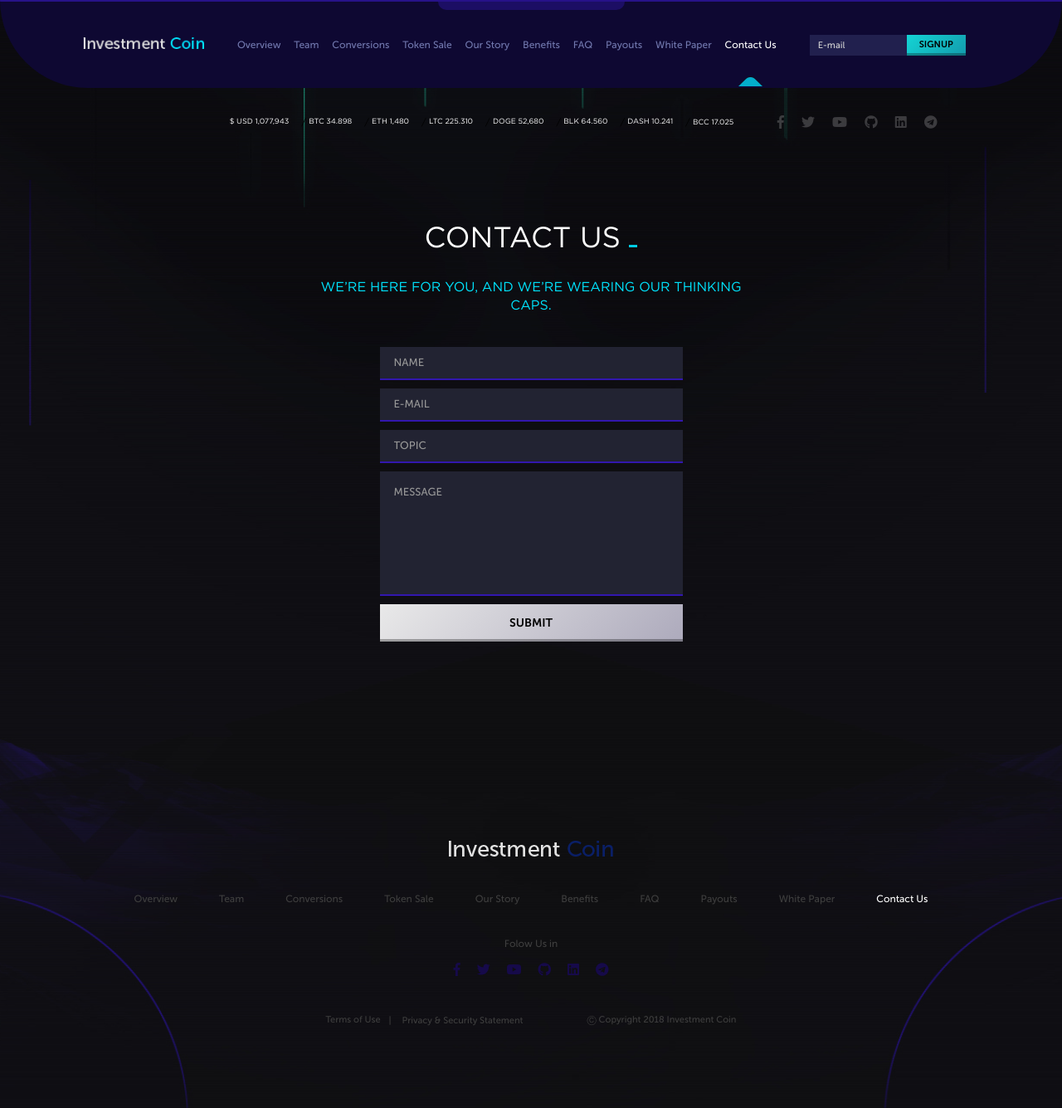
After one commit to wesandradealves-jobs/investment-coin, a PHP site: page /contactus.html in a window 1280 px wide. The commit adds this page. Shown: the whole page at 83% size. Run offline with PHP 8.4, Linux system fonts and the light colour scheme; some libraries are stand-ins or nearby versions.

Commit message:
- Whitepaper; - Backtotop button

```diff
--- a/assets/css/pages/contact/_contact.sass
+++ b/assets/css/pages/contact/_contact.sass
@@ -1,3 +1,6 @@
+.pg-contact
+    #wrap
+        background-image: url(assets/imgs/BG3.jpg)
 .contact-form
     margin: 0 auto
     max-width: 365px
--- a/assets/css/tools/_general.sass
+++ b/assets/css/tools/_general.sass
@@ -9,7 +9,6 @@ p
 .pg-interna
     #wrap
         align-items: flex-start
-        background-image: url(assets/imgs/BG3.jpg)
         @extend .flex
         flex-flow: column wrap
         justify-content: space-between
--- a/assets/js/functions.js
+++ b/assets/js/functions.js
@@ -23,5 +23,5 @@ $(document).ready(function () {
     $(".token-sale-steps > li.-active").prevAll().addClass("-active");
     $(window).scroll(function(event){
         closeMenu();
-	});
+    });
 });
--- /dev/null
+++ b/contactus.html
@@ -0,0 +1,256 @@
+<!DOCTYPE html>
+<html lang="en">
+  <head>
+    <title>Investment Coin - Welcome to your future Investment</title>
+    <meta charset="UTF-8">
+    <meta name="viewport" content="width=device-width, initial-scale=1">
+    <meta property="og:type" content="website">
+    <meta property="og:title" content="">
+    <meta property="og:description" content="">
+    <meta property="og:url" content="">
+    <meta property="og:site_name" content="">
+    <meta property="og:image" content="screenshot.png">
+    <meta name="apple-mobile-web-app-capable" content="yes">
+    <meta name="HandheldFriendly" content="true">
+    <link rel="canonical" href="">
+    <link rel="apple-touch-icon" href="favico.png">
+    <link rel="shortcut icon" type="image/png" href="favico.png">
+  </head>
+  <body class="pg-interna pg-contact">
+    <div id="wrap">
+      <nav class="navigation -mobile">
+        <ul>
+          <li><a title="Overview" href="javascript:void(0)">Overview</a></li>
+          <li><a title="Team" href="javascript:void(0)">Team</a></li>
+          <li><a title="Conversions" href="javascript:void(0)">Conversions</a></li>
+          <li><a title="Token Sale" href="javascript:void(0)">Token Sale</a></li>
+          <li><a title="Our Story" href="javascript:void(0)">Our Story</a></li>
+          <li><a title="Benefits" href="javascript:void(0)">Benefits</a></li>
+          <li><a title="FAQ" href="javascript:void(0)">FAQ</a></li>
+          <li><a title="Payouts" href="">Payouts</a></li>
+          <li><a title="White Paper" href="whitepaper.html">White Paper</a></li>
+          <li><a title="Contact Us" href="contactus.html">Contact Us</a></li>
+          <li>
+            <ul class="social-networks">
+              <li>
+                <a href="">
+                  <i class="fab fa-facebook-f"></i>
+                </a>
+              </li>
+              <li>
+                <a href="">
+                  <i class="fab fa-twitter"></i>
+                </a>
+              </li>
+              <li>
+                <a href="">
+                  <i class="fab fa-youtube"></i>
+                </a>
+              </li>
+              <li>
+                <a href="">
+                  <i class="fab fa-github"></i>
+                </a>
+              </li>
+              <li>
+                <a href="">
+                  <i class="fab fa-linkedin"></i>
+                </a>
+              </li>
+              <li>
+                <a href="">
+                  <i class="fab fa-telegram"></i>
+                </a>
+              </li>
+            </ul>
+          </li>
+        </ul>
+      </nav>
+      <header class="header">
+        <div class="container">
+          <h1 class="logo">
+            <a class="logo-anchor" href="index.html" title="Investment Coin - Welcome to your future Investment">
+              <img height="20" src="assets/imgs/logo.png" alt="Investment Coin - Welcome to your future Investment" />
+            </a>
+          </h1>
+          <nav class="navigation -main-navigation">
+            <ul>
+              <li><a title="Overview" href="javascript:void(0)">Overview</a></li>
+              <li><a title="Team" href="javascript:void(0)">Team</a></li>
+              <li><a title="Conversions" href="javascript:void(0)">Conversions</a></li>
+              <li><a title="Token Sale" href="javascript:void(0)">Token Sale</a></li>
+              <li><a title="Our Story" href="javascript:void(0)">Our Story</a></li>
+              <li><a title="Benefits" href="javascript:void(0)">Benefits</a></li>
+              <li><a title="FAQ" href="javascript:void(0)">FAQ</a></li>
+              <li><a title="Payouts" href="">Payouts</a></li>
+              <li><a title="White Paper" href="whitepaper.html">White Paper</a></li>
+              <li><a title="Contact Us" href="contactus.html">Contact Us</a></li>
+              <li>
+                  <button onclick="mobileNavigation(this)" type="button" class="tcon tcon-menu--xcross" aria-label="toggle menu">
+                      <span class="tcon-menu__lines" aria-hidden="true"></span>
+                      <span class="tcon-visuallyhidden">toggle menu</span>
+                  </button>
+              </li>
+            </ul>
+          </nav>
+          <div class="newsletter">
+            <form action="">
+              <input type="text" placeholder="E-mail" required />
+              <input class="btn -btn-1" type="submit" value="Signup" />
+            </form>
+          </div>
+        </div>
+        <div class="header-footer">
+          <ul class="cotation">
+            <li>$ USD 1,077,943</li>
+            <li>BTC 34.898</li>
+            <li>ETH 1,480</li>
+            <li>LTC 225.310</li>
+            <li>DOGE 52,680</li>
+            <li>BLK 64.560</li>
+            <li>DASH 10.241</li>
+            <li>BCC 17.025</li>
+          </ul>
+          <ul class="social-networks">
+            <li>
+              <a href="">
+                <i class="fab fa-facebook-f"></i>
+              </a>
+            </li>
+            <li>
+              <a href="">
+                <i class="fab fa-twitter"></i>
+              </a>
+            </li>
+            <li>
+              <a href="">
+                <i class="fab fa-youtube"></i>
+              </a>
+            </li>
+            <li>
+              <a href="">
+                <i class="fab fa-github"></i>
+              </a>
+            </li>
+            <li>
+              <a href="">
+                <i class="fab fa-linkedin"></i>
+              </a>
+            </li>
+            <li>
+              <a href="">
+                <i class="fab fa-telegram"></i>
+              </a>
+            </li>
+          </ul>
+        </div>
+      </header>
+      <main class="main">
+        <div class="inner-wrap">
+          <section class="contact">
+            <div class="container">
+              <div class="grid">
+                <div>
+                  <h3 class="grid-title">
+                    Contact Us
+                  </h3>
+                  <p class="highlight">we’re here for you, and we’re wearing our thinking caps.</p>
+                  <form action="" class="contact-form">
+                    <span>
+                      <input type="text" placeholder="Name" />
+                    </span>
+                    <span>
+                      <input type="email" placeholder="E-mail" />
+                    </span>
+                    <span>
+                      <input type="text" placeholder="Topic" />
+                    </span>
+                    <span>
+                      <textarea name="" id="" placeholder="Message"></textarea>
+                    </span>
+                    <span>
+                      <input type="submit" class="btn -btn-2" />
+                    </span>
+                  </form>
+                </div>
+              </div>
+            </div>
+          </section>
+        </div>
+      </main>
+      <footer class="footer">
+        <div class="container">
+          <h5 class="logo">
+            <a class="logo-anchor" href="index.html" title="Investment Coin - Welcome to your future Investment">
+              <img height="20" src="assets/imgs/footer-logo.png" alt="Investment Coin - Welcome to your future Investment" />
+            </a>
+          </h5>
+          <nav class="navigation">
+            <ul>
+              <li><a title="Overview" href="javascript:void(0)">Overview</a></li>
+              <li><a title="Team" href="javascript:void(0)">Team</a></li>
+              <li><a title="Conversions" href="javascript:void(0)">Conversions</a></li>
+              <li><a title="Token Sale" href="javascript:void(0)">Token Sale</a></li>
+              <li><a title="Our Story" href="javascript:void(0)">Our Story</a></li>
+              <li><a title="Benefits" href="javascript:void(0)">Benefits</a></li>
+              <li><a title="FAQ" href="javascript:void(0)">FAQ</a></li>
+              <li><a title="Payouts" href="">Payouts</a></li>
+              <li><a title="White Paper" href="whitepaper.html">White Paper</a></li>
+              <li><a title="Contact Us" href="contactus.html">Contact Us</a></li>
+            </ul>
+          </nav>
+          <h6>Folow Us in</h6>
+          <ul class="social-networks">
+            <li>
+              <a href="">
+                <i class="fab fa-facebook-f"></i>
+              </a>
+            </li>
+            <li>
+              <a href="">
+                <i class="fab fa-twitter"></i>
+              </a>
+            </li>
+            <li>
+              <a href="">
+                <i class="fab fa-youtube"></i>
+              </a>
+            </li>
+            <li>
+              <a href="">
+                <i class="fab fa-github"></i>
+              </a>
+            </li>
+            <li>
+              <a href="">
+                <i class="fab fa-linkedin"></i>
+              </a>
+            </li>
+            <li>
+              <a href="">
+                <i class="fab fa-telegram"></i>
+              </a>
+            </li>
+          </ul>
+          <div class="copyright">
+            <nav>
+              <ul>
+                <li><a href="#" title="Terms of Use">Terms of Use</a></li>
+                <li><a href="#" title="Privacy & Security Statement">Privacy & Security Statement</a></li>
+              </ul>
+            </nav>
+            <p>
+              &#x24B8; Copyright 2018 Investment Coin
+            </p>
+          </div>
+        </div>
+      </footer>
+    </div>
+    <script defer src="./assets/js/vendors.js"></script>
+    <noscript>Seu Navegador pode não aceitar javascript.</noscript>
+    <script defer src="./assets/js/commons.js"></script>
+    <noscript>Seu Navegador pode não aceitar javascript.</noscript>
+    <link rel="stylesheet" href="style.css" type="text/css" media="all">
+    <link rel="stylesheet" href="https://use.fontawesome.com/releases/v5.0.10/css/all.css" integrity="sha384-+d0P83n9kaQMCwj8F4RJB66tzIwOKmrdb46+porD/OvrJ+37WqIM7UoBtwHO6Nlg" crossorigin="anonymous">
+  </body>
+</html>
--- a/gulpfile.js
+++ b/gulpfile.js
@@ -85,7 +85,7 @@ gulp.task('scripts', ['clean:js'], function () {
 
 // Commons .js generator
 gulp.task('commons', function(){
-  return gulp.src(['assets/**/*.js','!assets/js/commons.js','!assets/js/vendors.js','!assets/js/jquery.mousewheel.js'])
+  return gulp.src(['assets/**/*.js','!assets/js/commons.js','!assets/js/vendors.js'])
     .pipe(uglify())
     .pipe(concat('commons.js'))
     .pipe(gulp.dest('assets/js'));
--- a/style.sass
+++ b/style.sass
@@ -31,3 +31,4 @@
 
 @import './assets/css/pages/home/_home'
 @import './assets/css/pages/contact/_contact'
+@import './assets/css/pages/whitepaper/_whitepaper'
```
Also changed, not shown: assets/css/components/navigation/navigation.js (+28 -1 lines), assets/css/pages/whitepaper/_whitepaper.sass (added, +59 -0 lines), assets/css/tools/_objects.sass (+10 -0 lines), dist/contact.html (+1 -1 lines), dist/index.html (+1 -1 lines), index.html (+6 -6 lines), whitepaper.html (renamed from contact.html, +20 -29 lines), assets/imgs/BG4.jpg (added), assets/imgs/backToTop.png (added), assets/imgs/rectangle.png (added), assets/imgs/white-paper-graph.png (added), assets/js/commons.js, style.css.
